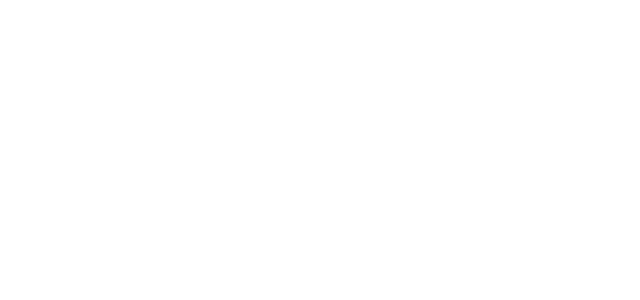
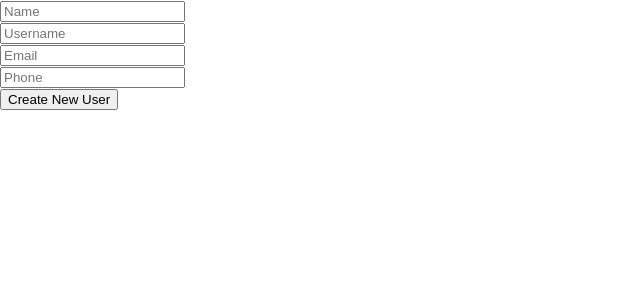
Before and after one commit to slikNET/js_complex_react, a React (Create React App) app: page / in a window 1280 px wide. Shown: the top 300 px of the page, without its empty margins (0-640 px from the left). Built offline with nearby package versions, Linux system fonts and the light colour scheme.

Commit message:
form with useRef

```diff
--- a/src/App.js
+++ b/src/App.js
@@ -1,9 +1,12 @@
 import React from 'react';
+import Users from "./components/Users/Users";
 
 const App = () => {
+    console.log('render App');
+
     return (
         <>
-
+            <Users/>
         </>
     );
 };
--- /dev/null
+++ b/src/components/UI/Button/Button.js
@@ -0,0 +1,13 @@
+import React from 'react';
+
+const Button = ({type, text, ...props}) => {
+    console.log('render Button');
+
+    return (
+        <div className={'form-controller'}>
+            <button type={type || 'submit'}{...props}>{text || 'Send'}</button>
+        </div>
+    );
+};
+
+export default Button;
--- /dev/null
+++ b/src/components/UI/Input/Input.js
@@ -0,0 +1,13 @@
+import React, {forwardRef} from 'react';
+
+const Input = forwardRef(({type, name, value, onChange, ...props}, ref) => {
+    console.log('render Input');
+
+    return (
+        <div className={'form-controller'}>
+            <input type={type || 'text'} ref={ref} name={name} value={value} onChange={onChange} {...props}/>
+        </div>
+    );
+});
+
+export default Input;
--- /dev/null
+++ b/src/components/Users/UserForm/UserForm.js
@@ -0,0 +1,35 @@
+import React, {useRef} from 'react';
+
+import Input from "../../UI/Input/Input";
+import Button from "../../UI/Button/Button";
+
+const UserForm = () => {
+    console.log('render UserForm');
+
+    const nameRef = useRef('');
+    const usernameRef = useRef('');
+    const emailRef = useRef('');
+    const phoneRef = useRef('');
+
+    const onSubmitHandler = (e) => {
+        e.preventDefault();
+
+        console.log(nameRef.current.value)
+        console.log(usernameRef.current.value)
+        console.log(emailRef.current.value)
+        console.log(phoneRef.current.value)
+    }
+
+    return (
+        <form className={'form'} action={'#'} onSubmit={(e) => onSubmitHandler(e)}>
+            <Input type={'text'} ref={nameRef} name={'name'} value={nameRef.current.value} placeholder={'Name'}/>
+            <Input type={'text'} ref={usernameRef} name={'username'} value={usernameRef.current.value} placeholder={'Username'}/>
+            <Input type={'email'} ref={emailRef} name={'email'} value={emailRef.current.value} placeholder={'Email'}/>
+            <Input type={'tel'} ref={phoneRef} name={'phone'} value={phoneRef.current.value} placeholder={'Phone'}/>
+
+            <Button type={'submit'} text={'Create New User'}/>
+        </form>
+    );
+};
+
+export default UserForm;
--- /dev/null
+++ b/src/components/Users/Users.js
@@ -0,0 +1,14 @@
+import React from 'react';
+import UserForm from "./UserForm/UserForm";
+
+const Users = () => {
+    console.log('render Users');
+
+    return (
+        <div>
+           <UserForm/>
+        </div>
+    );
+};
+
+export default Users;
--- a/src/index.js
+++ b/src/index.js
@@ -6,9 +6,9 @@
 
 const root = ReactDOM.createRoot(document.getElementById('root'));
 root.render(
-  <React.StrictMode>
+  // <React.StrictMode>
     <App />
-  </React.StrictMode>
+  // </React.StrictMode>
 );
 
 // If you want to start measuring performance in your app, pass a function
```
